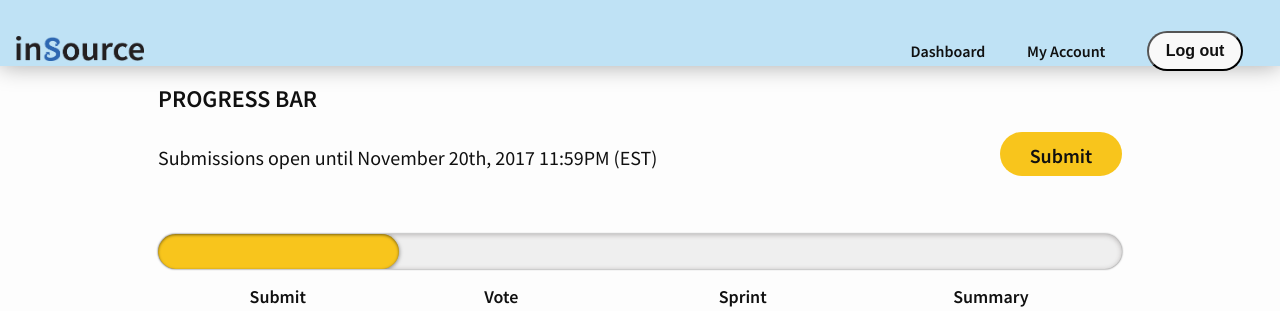
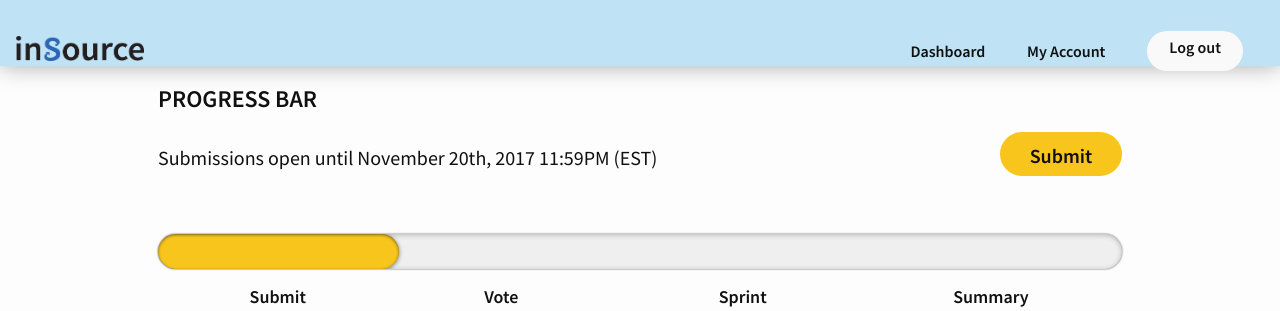
Before and after one commit to Seul-L/inSource, a PHP site: page /inSource/ in a window 1280 px wide. Shown: the top 311 px of the page. Run offline with PHP 8.4, Linux system fonts and the light colour scheme; data that the repository does not hold is empty; some libraries are stand-ins or nearby versions.

Commit message:
make the log out button a fake button

```diff
--- a/css/master.css
+++ b/css/master.css
@@ -116,7 +116,7 @@ nav ul {
   align-items: center;
 }
 
-button {
+.button {
   width: 96px;
   height: 40px;
   padding: 5px 15px;
@@ -130,7 +130,7 @@ button {
   font-weight: 600;
 }
 
-button:hover {
+.button:hover {
   border: 1.5px solid #fff;
   background: transparent;
   color: white;
--- a/index.php
+++ b/index.php
@@ -9,8 +9,7 @@
   <title>inSource</title>
 
   <!-- css -->
-  <link rel="stylesheet" href="/css/subpages.css">
-  <link rel="stylesheet" href="/css/dbrd_style.css">
+
   <link rel="stylesheet" href="/css/master.css">
 
   <!-- font -->
@@ -21,6 +20,8 @@
 
   <!-- jqery -->
   <script src="https://ajax.googleapis.com/ajax/libs/jquery/1.2.3/jquery.min.js"></script>
+  <script src="http://code.jquery.com/jquery-1.10.1.min.js"></script>
+
 </head>
 
 <body>
@@ -32,8 +33,8 @@
     <nav>
       <ul>
         <li><a href="?page=dashboard">Dashboard</a></li>
-        <li><a href="?page=myAccount">My Account</a></li>
-        <li><button href="?page=logout">Log out</button></li>
+        <li><a href="?page=my-account">My Account</a></li>
+          <li><a href="?page=log-out" class="button">Log out</a></li>
       </ul>
     </nav>
   </header>
```
